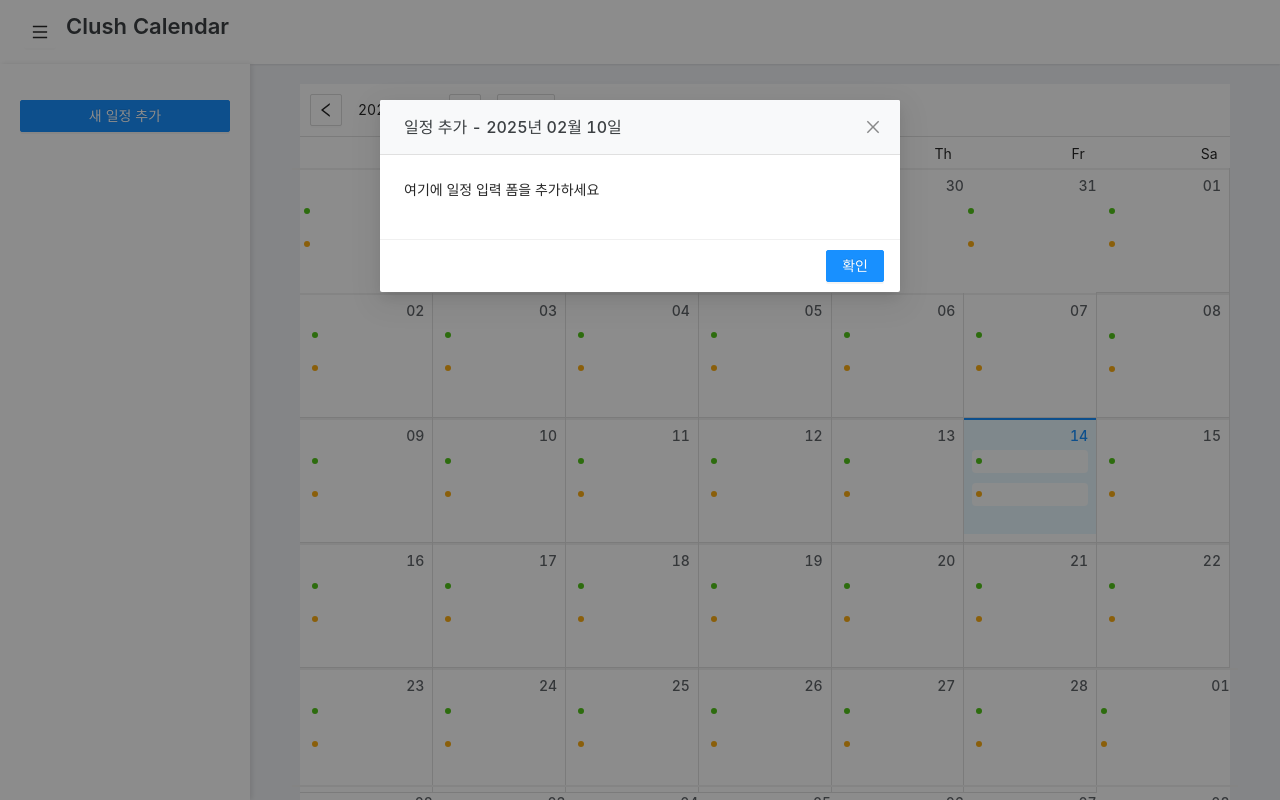
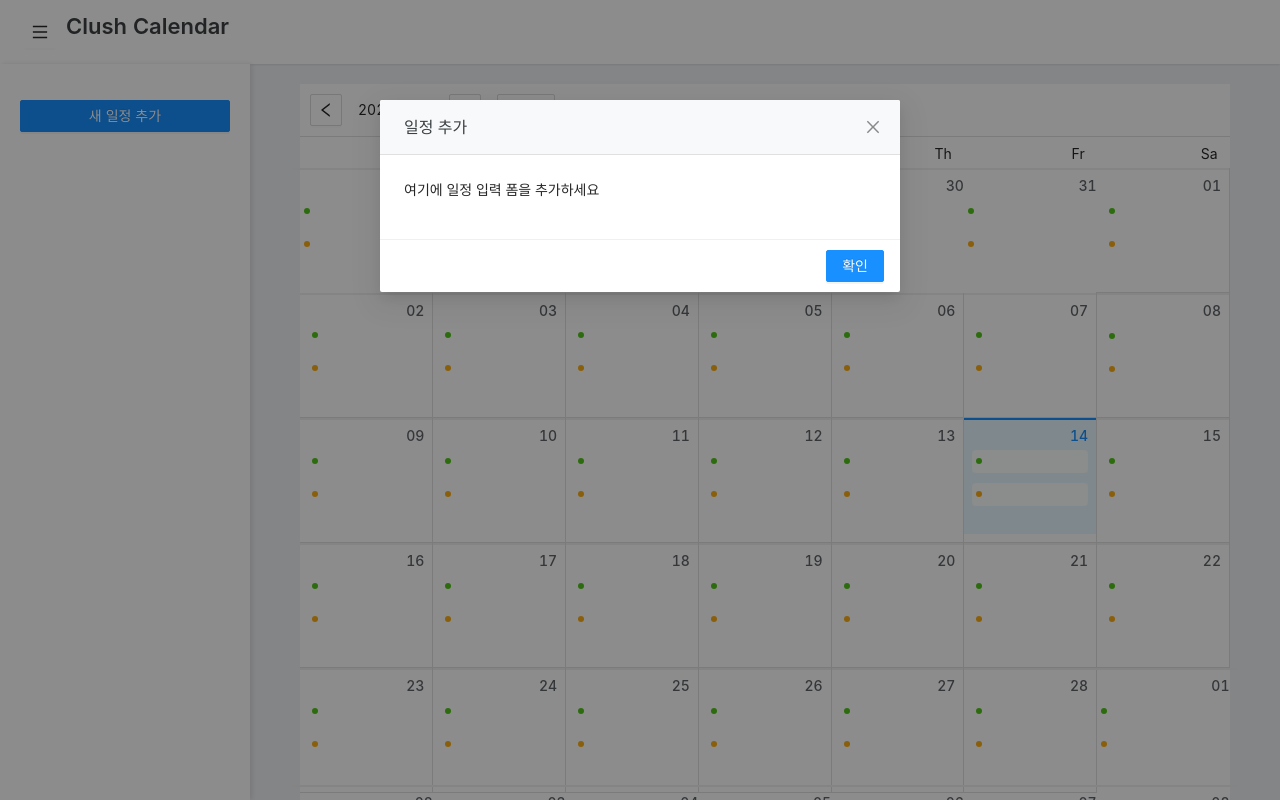
Before and after one commit to DiligentP/clush, a React (Vite) app in the folder frontend/: page / in a window 1280 px wide. Both pictures are taken after a click on the element "10". Shown: the top 800 px of the page. Built offline with nearby package versions, Linux system fonts and the light colour scheme.

Commit message:
feat: 모달 제목에서 날짜 표시 제거

```diff
--- a/frontend/src/App.tsx
+++ b/frontend/src/App.tsx
@@ -59,7 +59,7 @@ export default function App() {
         />
       </Content>
       <Modal
-        title={`일정 추가 - ${selectedDate?.format('YYYY년 MM월 DD일') || moment().format('YYYY년 MM월 DD일')}`}
+        title="일정 추가"
         open={modalVisible}
         onOk={() => setModalVisible(false)}
         onCancel={() => setModalVisible(false)}
```
